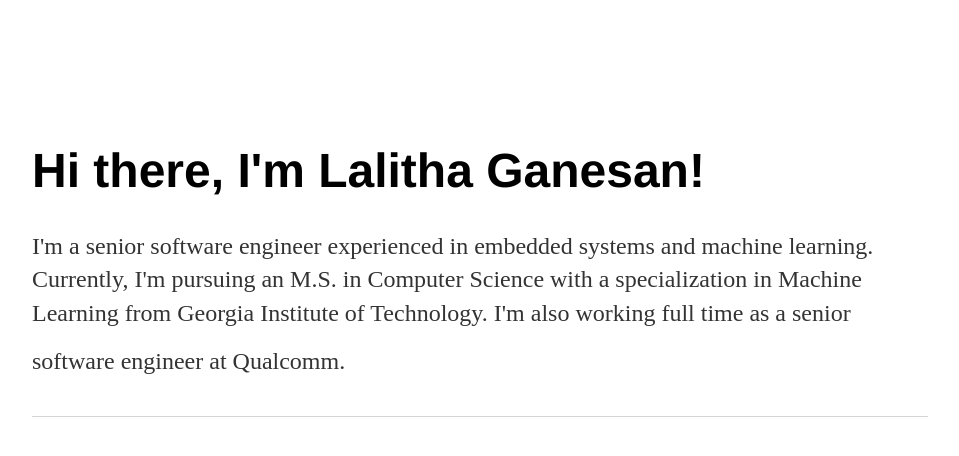
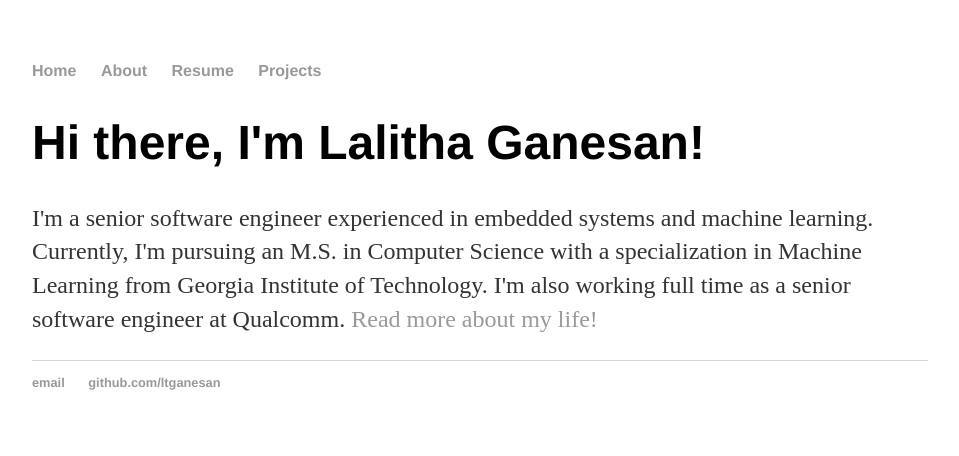
Before and after one commit to ltganesan/ltganesan.github.io, a Jekyll site: the page built from index.html, in a window 1280 px wide. Shown: the top 456 px of the page, without its empty margins (160-1119 px from the left). Built offline with Jekyll 4.4.1, drawn with Linux system fonts in a browser that asks for light colours.

Commit message:
Update main.css

```diff
--- a/css/main.css
+++ b/css/main.css
@@ -1,24 +1,7 @@
 body { margin: 60px auto; width: 70%; }
 
-/*a { text-decoration: none; color: #999; }
-/*a:link {color: #333;}
-a:visited { color: #333;}
-a:hover {text-decoration: underline; color: #ffe4e1;}
-*/
-a:link, a:visited {
-    background-color: #	#fff0f5;
-    color: white;
-    padding: 14px 25px;
-    text-align: center;
-    text-decoration: none;
-    display: inline-block;
-}
-
-a:hover, a:active {
-    background-color: #999;
-}
-
-/*a:hover { text-decoration: underline; }*/
+a { text-decoration: none; color: #999; }
+a:hover { text-decoration: underline; }
 
 p, ul { font-size: 1.5em; line-height: 1.4em; color: #333; }
 
```
